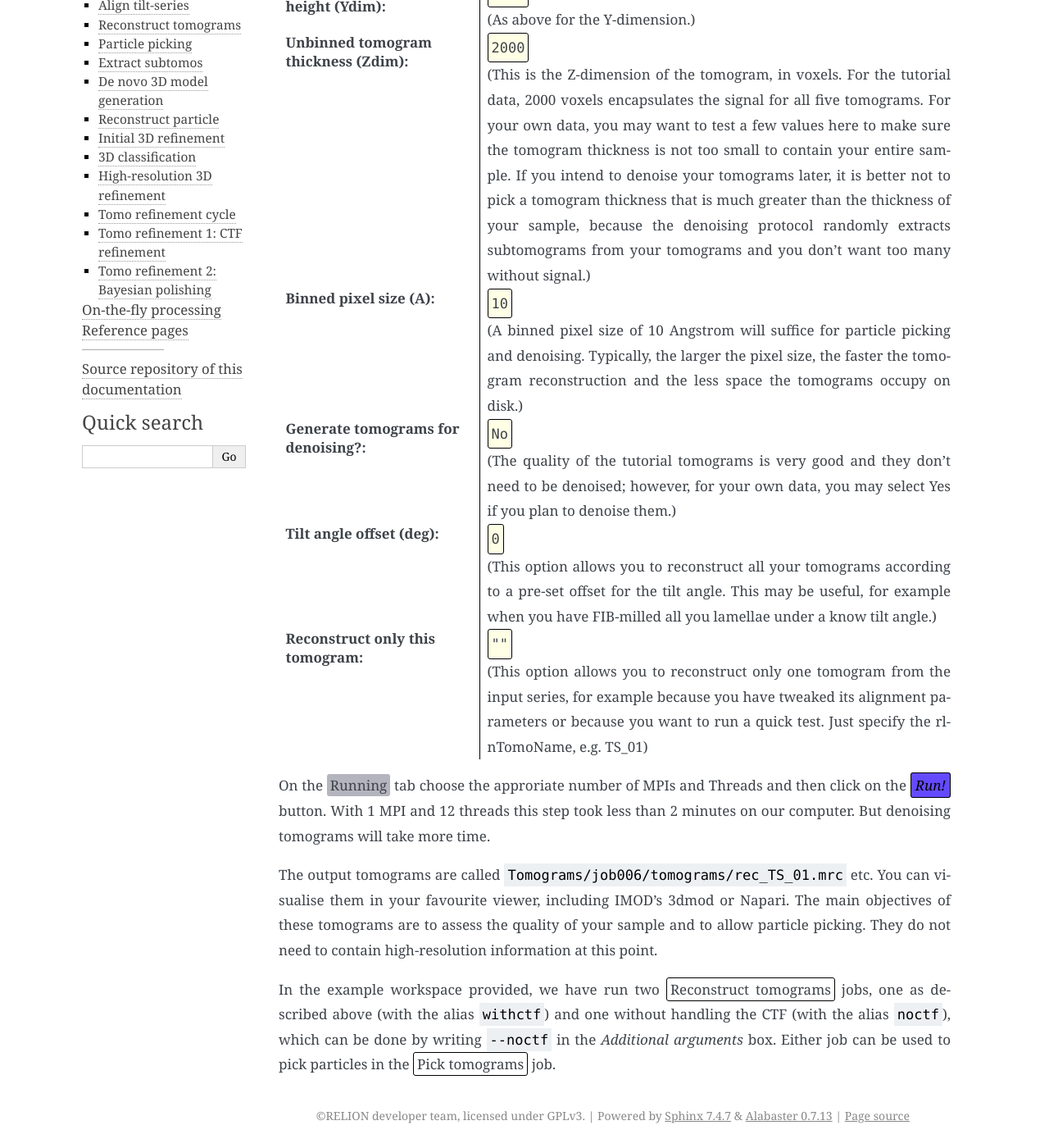
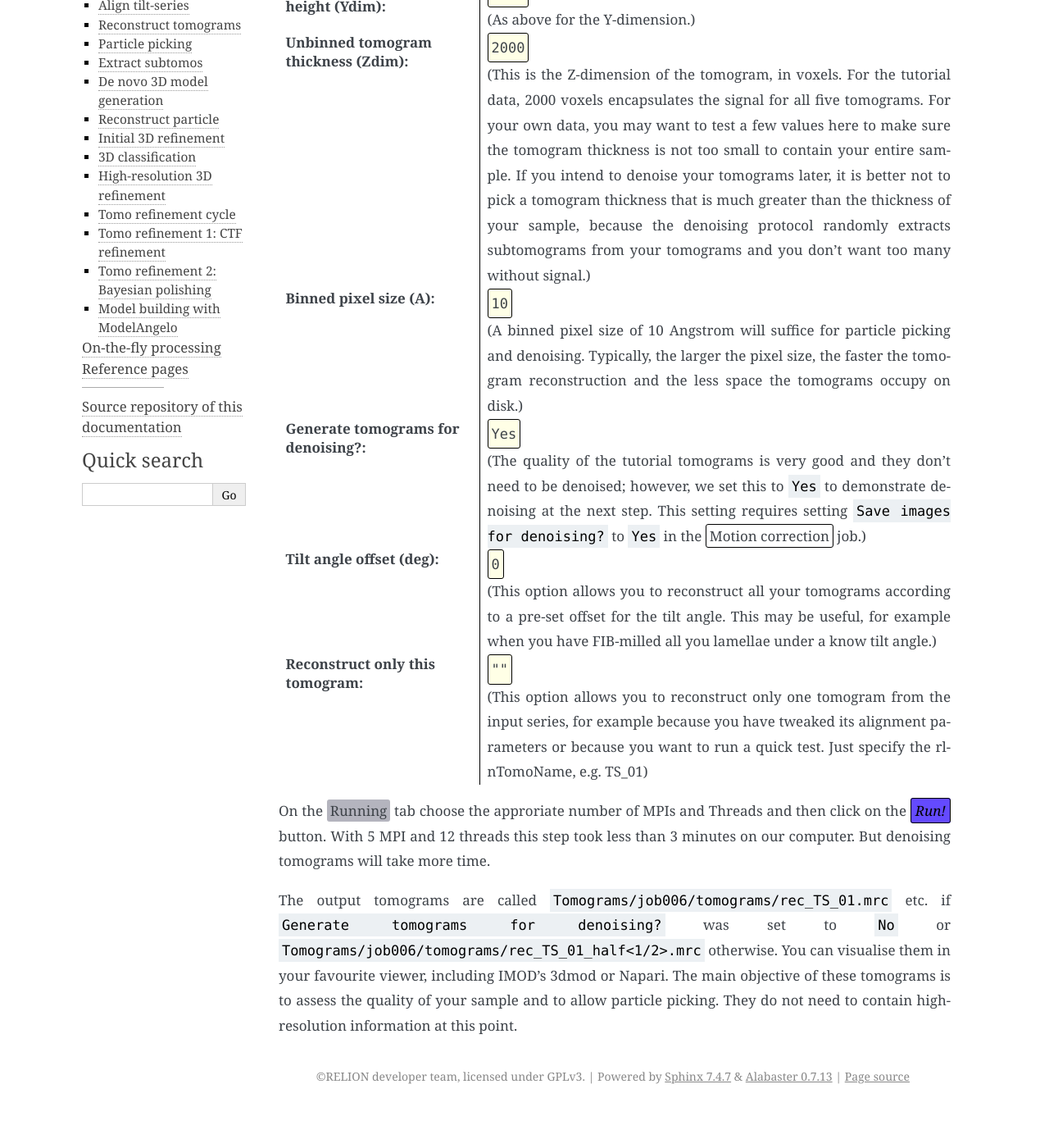
Before and after one commit to 3dem/relion-documents, a Sphinx documentation site: the page built from source/STA_tutorial/ReconstructTomo.rst, in a window 1280 px wide and 1400 px high, scrolled down 530 px. Shown: the whole window at 82% size. Built offline with Sphinx 7.4.7, drawn with Linux system fonts in a browser that asks for light colours; after the commit the page ends 1882 px from its top, so only the background shows below that.

Commit message:
some updates, still in progress

```diff
--- a/source/STA_tutorial/AlignTiltSeries.rst
+++ b/source/STA_tutorial/AlignTiltSeries.rst
@@ -34,4 +34,4 @@ You can again view the accumulated metadata for each tilt series by typing:
 
     less AlignTiltSeries/job005/tilt_series/TS_01.star
 
-The tutorial data is very good and automated alignment is not a problem. This may not be the case for your own data. You can however go into each of the individual IMOD directories (e.g. ``AlignTiltSeries/job005/external/TS_01``) and re-run IMOD for individual tilt series by tweaking the parameter files. This will obviously require some skills in IMOD, whic may be useful to acquire anyway. You can find the `IMOD documentation here <https://bio3d.colorado.edu/imod/doc/guide.html>`_. By continuing the :jobtype:`Align tilt-series` job from the GUI, you can then read in the new results and generate an updated star file. [SOMEONE NEEDS TO TEST THIS!!!]
+The tutorial data is very good and automated alignment is not a problem. This may not be the case for your own data. You can however go into each of the individual IMOD directories (e.g. ``AlignTiltSeries/job005/external/TS_01``) and re-run IMOD for individual tilt series by tweaking the parameter files. This will obviously require some skills in IMOD, which may be useful to acquire anyway. You can find the `IMOD documentation here <https://bio3d.colorado.edu/imod/doc/guide.html>`_. First delete the corresponding ``AlignTiltSeries/job005/tilt_series/TS_XX.star`` file (if it exists in the first place) and then continue the :jobtype:`Align tilt-series` job from the GUI. The job will then read in the new results and generate an updated star file.
--- a/source/STA_tutorial/Class3D.rst
+++ b/source/STA_tutorial/Class3D.rst
@@ -46,7 +46,7 @@ Leave the fields on the :guitab:`CTF` tab with their default values, then in the
 
 On the :guitab:`Sampling` tab, change the fields:
 
-:Peform image alignment?: Yes
+:Perform image alignment?: Yes
 
 :Angular sampling interval:: 1.8 degrees
 
--- a/source/STA_tutorial/ReconstructTomo.rst
+++ b/source/STA_tutorial/ReconstructTomo.rst
@@ -25,21 +25,22 @@ On the :guitab:`Reconstruct` tab:
 
     (A binned pixel size of 10 Angstrom will suffice for particle picking and denoising. Typically, the larger the pixel size, the faster the tomogram reconstruction and the less space the tomograms occupy on disk.)
 
-:Generate tomograms for denoising?: No
+:Generate tomograms for denoising?: Yes
 
-    (The quality of the tutorial tomograms is very good and they don’t need to be denoised; however, for your own data, you may select Yes if you plan to denoise them.)
+    (The quality of the tutorial tomograms is very good and they don’t need to be denoised; however, we set this to ``Yes`` to demonstrate denoising at the next step.
+    This setting requires setting ``Save images for denoising?`` to ``Yes`` in the :jobtype:`Motion correction` job.)
 
 :Tilt angle offset (deg): 0
 
     (This option allows you to reconstruct all your tomograms according to a pre-set offset for the tilt angle. This may be useful, for example when you have FIB-milled all you lamellae under a know tilt angle.)
+
 :Reconstruct only this tomogram: \"\"
 
     (This option allows you to reconstruct only one tomogram from the input series, for example because you have tweaked its alignment parameters or because you want to run a quick test. Just specify  the rlnTomoName, e.g. TS_01)
 
 On the :guitab:`Running` tab choose the approriate number of MPIs and Threads and then click on the :runbutton:`Run!` button.
-With 1 MPI and 12 threads this step took less than 2 minutes on our computer. But denoising tomograms will take more time.
+With 5 MPI and 12 threads this step took less than 3 minutes on our computer. But denoising tomograms will take more time.
 
-The output tomograms are called ``Tomograms/job006/tomograms/rec_TS_01.mrc`` etc. You can visualise them in your favourite viewer, including IMOD's 3dmod or Napari.
-The main objectives of these tomograms are to assess the quality of your sample and to allow particle picking. They do not need to contain high-resolution information at this point.
-
-In the example workspace provided, we have run two :jobtype:`Reconstruct tomograms` jobs, one as described above (with the alias ``withctf``) and one without handling the CTF (with the alias ``noctf``), which can be done by writing ``--noctf`` in the `Additional arguments` box. Either job can be used to pick particles in the :jobtype:`Pick tomograms` job.
+The output tomograms are called ``Tomograms/job006/tomograms/rec_TS_01.mrc`` etc. if ``Generate tomograms for denoising?`` was set to ``No`` or ``Tomograms/job006/tomograms/rec_TS_01_half<1/2>.mrc`` otherwise. You can visualise them in your favourite viewer, including IMOD's 3dmod or Napari.
+The main objective of these tomograms is to assess the quality of your sample and to allow particle picking.
+They do not need to contain high-resolution information at this point.
--- a/source/STA_tutorial/index.rst
+++ b/source/STA_tutorial/index.rst
@@ -22,3 +22,4 @@ Subtomogram tutorial
    TomoRefinement
    CtfRefine
    BayesianPolishing
+   ModelAngelo
```
Also changed, not shown: source/STA_tutorial/ModelAngelo.rst (added, +8 -0 lines).
